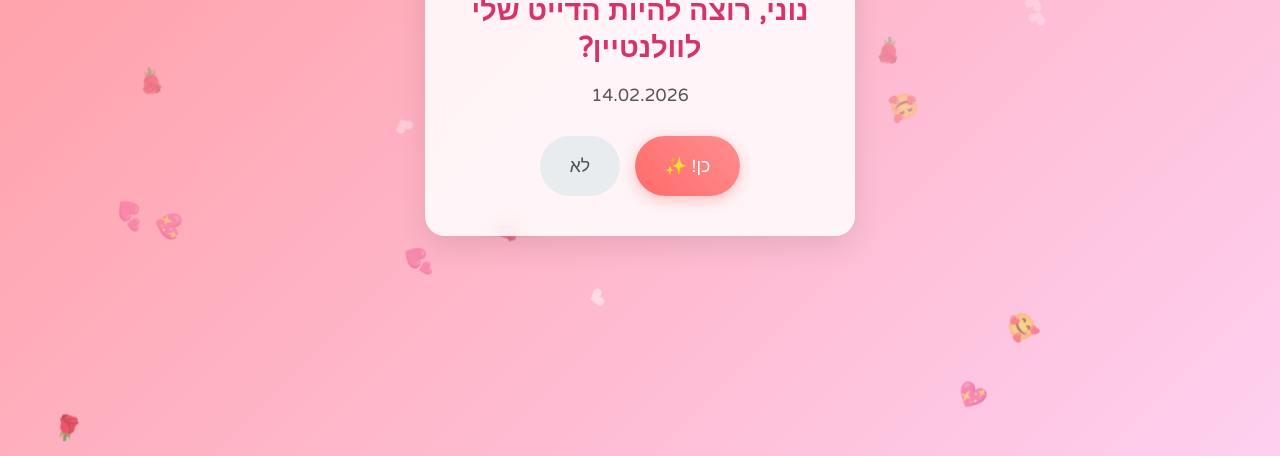
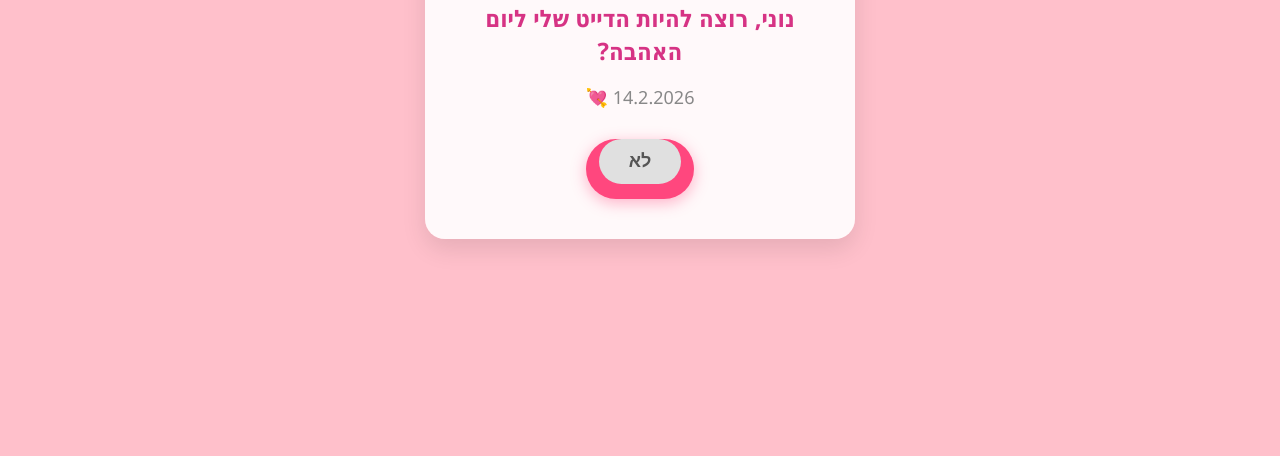
Before and after one commit to noamrap/graph_algorithms, a plain HTML site: page index.html in a window 1280 px wide. Shown: the part 344-800 px from the top of the page. Drawn offline with Linux system fonts and the light colour scheme.

Commit message:
Update index.html

```diff
--- a/index.html
+++ b/index.html
@@ -4,207 +4,144 @@
     <meta charset="UTF-8">
     <meta name="viewport" content="width=device-width, initial-scale=1.0">
     <title>לנוני שלי ❤️</title>
-    <link href="https://fonts.googleapis.com/css2?family=Varela+Round&display=swap" rel="stylesheet">
     <style>
-        /* הגדרות כלליות */
         body {
+            background-color: #ffc0cb;
+            font-family: 'Segoe UI', Tahoma, Geneva, Verdana, sans-serif;
+            display: flex;
+            flex-direction: column;
+            align-items: center;
+            justify-content: center;
+            height: 100vh;
             margin: 0;
-            padding: 0;
-            height: 100vh;
-            display: flex;
-            justify-content: center;
-            align-items: center;
-            background: linear-gradient(135deg, #ff9a9e 0%, #fecfef 99%, #fecfef 100%);
-            font-family: 'Varela Round', sans-serif;
             overflow: hidden;
-            position: relative;
+            text-align: center;
         }
 
-        /* רקע לבבות מרחפים */
-        .hearts-bg {
-            position: absolute;
-            top: 0;
-            left: 0;
-            width: 100%;
-            height: 100%;
-            pointer-events: none;
-            z-index: 0;
-            overflow: hidden;
-        }
-
-        .heart-particle {
-            position: absolute;
-            bottom: -20px;
-            color: rgba(255, 255, 255, 0.6);
-            font-size: 24px;
-            animation: floatUp 8s linear infinite;
-        }
-
-        @keyframes floatUp {
-            0% { transform: translateY(0) rotate(0deg); opacity: 1; }
-            100% { transform: translateY(-100vh) rotate(360deg); opacity: 0; }
-        }
-
-        /* הכרטיס הראשי */
         .card {
-            background: rgba(255, 255, 255, 0.85);
-            backdrop-filter: blur(10px);
+            background-color: rgba(255, 255, 255, 0.9);
             padding: 40px;
             border-radius: 20px;
-            box-shadow: 0 10px 30px rgba(0, 0, 0, 0.1);
-            text-align: center;
+            box-shadow: 0 10px 25px rgba(0,0,0,0.1);
             max-width: 90%;
             width: 350px;
-            z-index: 10;
-            transition: transform 0.3s ease;
+            position: relative;
+            z-index: 1;
         }
 
         h1 {
-            color: #d6336c;
+            color: #d63384;
+            font-size: 24px;
             margin-bottom: 10px;
-            font-size: 1.8rem;
-            line-height: 1.3;
         }
 
         p {
-            color: #555;
-            font-size: 1.1rem;
+            color: #888;
+            font-size: 18px;
             margin-bottom: 30px;
         }
 
-        /* כפתורים */
-        .btn-container {
+        .heart-icon {
+            font-size: 50px;
+            margin-bottom: 20px;
+            animation: pulse 1.5s infinite;
+        }
+
+        @keyframes pulse {
+            0% { transform: scale(1); }
+            50% { transform: scale(1.1); }
+            100% { transform: scale(1); }
+        }
+
+        .buttons-container {
             display: flex;
             justify-content: center;
-            gap: 15px;
-            position: relative;
-            min-height: 60px; /* שומר מקום לכפתורים */
+            gap: 20px;
+            min-height: 60px;
         }
 
-        .btn {
+        button {
             padding: 12px 30px;
-            font-size: 1.1rem;
+            font-size: 18px;
             border: none;
             border-radius: 50px;
             cursor: pointer;
-            transition: transform 0.2s, box-shadow 0.2s;
-            font-family: 'Varela Round', sans-serif;
+            font-weight: bold;
+            transition: transform 0.1s;
         }
 
         .btn-yes {
-            background: linear-gradient(45deg, #ff6b6b, #ff8e8e);
+            background-color: #ff477e;
             color: white;
-            box-shadow: 0 4px 15px rgba(255, 107, 107, 0.4);
-        }
-
-        .btn-yes:hover {
-            transform: scale(1.05);
-            box-shadow: 0 6px 20px rgba(255, 107, 107, 0.6);
+            box-shadow: 0 4px 15px rgba(255, 71, 126, 0.4);
         }
 
         .btn-no {
-            background: #e9ecef;
-            color: #495057;
-            position: relative; /* חשוב לתזוזה */
+            background-color: #e0e0e0;
+            color: #555;
+            position: absolute; /* שינוי ל-absolute כדי שנוכל לשלוט עליו */
+            z-index: 1000;
         }
 
-        /* השלב השני (מוסתר בהתחלה) */
         #step-2 {
             display: none;
         }
-
-        /* אנימציה להופעת השלב השני */
-        .fade-in {
-            animation: fadeIn 0.5s ease-in-out;
-        }
-
-        @keyframes fadeIn {
-            from { opacity: 0; transform: translateY(10px); }
-            to { opacity: 1; transform: translateY(0); }
-        }
-
     </style>
 </head>
 <body>
 
-    <div class="hearts-bg" id="heartsBg"></div>
+    <div class="card">
+        <div class="heart-icon">💖</div>
 
-    <div class="card">
         <div id="step-1">
-            <div style="font-size: 3rem; margin-bottom: 10px;">💖</div>
-            <h1>נוני, רוצה להיות הדייט שלי לוולנטיין?</h1>
-            <p>14.02.2026</p>
+            <h1>נוני, רוצה להיות הדייט שלי ליום האהבה?</h1>
+            <p>14.2.2026 💘</p>
 
-            <div class="btn-container">
-                <button class="btn btn-yes" onclick="nextStep()">כן! ✨</button>
-                <button class="btn btn-no" id="noBtn" onmouseover="moveButton()" ontouchstart="moveButton()">לא</button>
+            <div class="buttons-container">
+                <button class="btn-yes" onclick="showStep2()">כן! ✨</button>
+                <button class="btn-no" id="noBtn"
+                    onmouseover="moveButton()"
+                    onclick="moveButton(); return false;"
+                    ontouchstart="moveButton(); return false;">לא</button>
             </div>
         </div>
 
-        <div id="step-2" class="fade-in">
-            <div style="font-size: 3rem; margin-bottom: 10px;">🥰</div>
-            <h1>בטוחה?</h1>
-            <p>אין דרך חזרה...</p>
-            <button class="btn btn-yes" onclick="sendWhatsapp()">ברור! 💕</button>
+        <div id="step-2">
+            <h1>בטוחה? 😏</h1>
+            <div class="buttons-container">
+                <button class="btn-yes" onclick="sendWhatsapp()">ברור! 😍</button>
+            </div>
         </div>
     </div>
 
     <script>
-        // פונקציה להזזת כפתור ה"לא"
         function moveButton() {
             const btn = document.getElementById('noBtn');
-            // חישוב גבולות המסך כדי שהכפתור לא יברח החוצה לגמרי
+
+            // חישוב המרחקים המקסימליים שהכפתור יכול לזוז במסך
             const maxX = window.innerWidth - btn.offsetWidth - 20;
             const maxY = window.innerHeight - btn.offsetHeight - 20;
 
-            const randomX = Math.random() * maxX;
-            const randomY = Math.random() * maxY;
+            const randomX = Math.floor(Math.random() * maxX);
+            const randomY = Math.floor(Math.random() * maxY);
 
-            // שינוי המיקום ל-Fixed כדי שיזוז בכל המסך
             btn.style.position = 'fixed';
             btn.style.left = randomX + 'px';
             btn.style.top = randomY + 'px';
         }
 
-        // מעבר לשלב הבא
-        function nextStep() {
+        function showStep2() {
             document.getElementById('step-1').style.display = 'none';
             document.getElementById('step-2').style.display = 'block';
         }
 
-        // שליחת הודעת וואטסאפ
         function sendWhatsapp() {
             const phoneNumber = "972548349998";
-            // קידוד הטקסט ל-URL (כדי שיתמוך בעברית ואימוג'י)
-            const text = encodeURIComponent("ברור נוני שלי❣️");
-            const url = `https://wa.me/${phoneNumber}?text=${text}`;
-
-            window.location.href = url;
+            const text = "ברור נוני שלי❣️";
+            // שימוש ב-api.whatsapp.com שעובד טוב יותר במכשירים שונים
+            const url = `https://api.whatsapp.com/send?phone=${phoneNumber}&text=${encodeURIComponent(text)}`;
+            window.open(url, '_blank');
         }
-
-        // יצירת לבבות לרקע
-        function createHearts() {
-            const heartsContainer = document.getElementById('heartsBg');
-            const symbols = ['❤', '💖', '💕', '🥰', '🌹'];
-
-            setInterval(() => {
-                const heart = document.createElement('div');
-                heart.classList.add('heart-particle');
-                heart.innerText = symbols[Math.floor(Math.random() * symbols.length)];
-                heart.style.left = Math.random() * 100 + 'vw';
-                heart.style.animationDuration = (Math.random() * 3 + 5) + 's'; // בין 5 ל-8 שניות
-                heart.style.opacity = Math.random();
-                heartsContainer.appendChild(heart);
-
-                // ניקוי אלמנטים ישנים
-                setTimeout(() => {
-                    heart.remove();
-                }, 8000);
-            }, 300);
-        }
-
-        // הפעלת האנימציה בטעינה
-        createHearts();
     </script>
 </body>
 </html>
```
